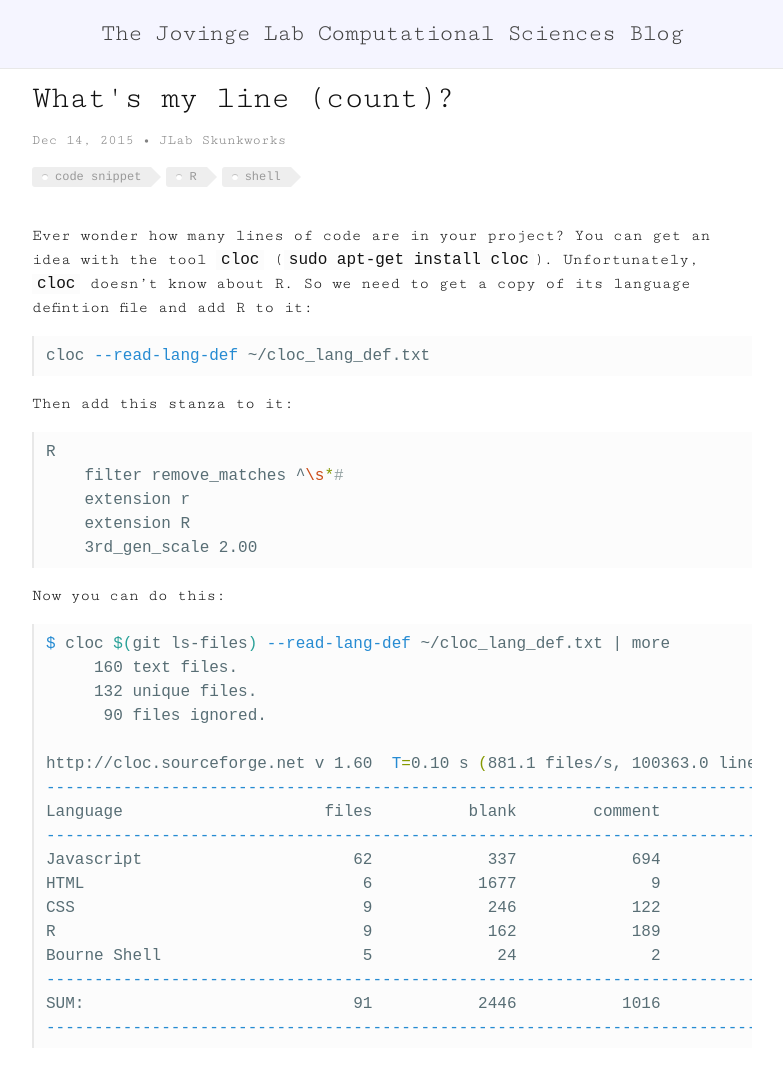
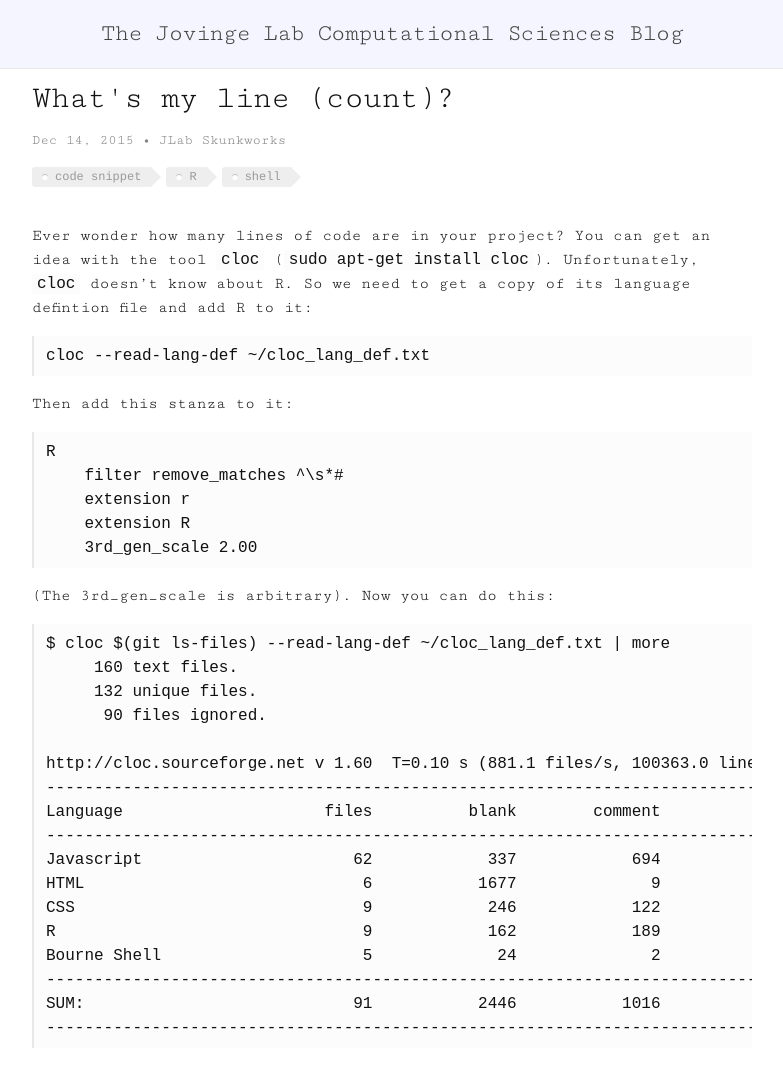
Before and after one commit to JovingeLabSoftware/JovingeLabSoftware.github.io, a Jekyll site: the page built from _posts/2015-12-14-what-s-my-line-count.md, in a window 1280 px wide and 1112 px high. Shown: the top 1087 px of the window, without its empty margins (248-1031 px from the left). Built offline with Jekyll 4.4.1, drawn with Linux system fonts in a browser that asks for light colours; Markdown is read by kramdown in place of the engine named in the settings; comment, search, counter and statistics services are not loaded.

Commit message:
Created 2015-12-14-what-s-my-line-count.md

````diff
--- a/_posts/2015-12-14-what-s-my-line-count.md
+++ b/_posts/2015-12-14-what-s-my-line-count.md
@@ -13,22 +13,22 @@ title: "What's my line (count)?"
 
 Ever wonder how many lines of code are in your project?  You can get an idea with the tool `cloc` (`sudo apt-get install cloc`).  Unfortunately, `cloc` doesn't know about R.  So we need to get a copy of its language defintion file and add R to it:
 
-```shell
+```Shell
 cloc --read-lang-def ~/cloc_lang_def.txt
 ```
 
 Then add this stanza to it:
 
-```shell
+```Shell
 R
     filter remove_matches ^\s*#
     extension r
     extension R
     3rd_gen_scale 2.00
 ```
-Now you can do this:
+(The 3rd_gen_scale is arbitrary). Now you can do this:
 
-```shell
+```Shell
 $ cloc $(git ls-files) --read-lang-def ~/cloc_lang_def.txt | more
      160 text files.
      132 unique files.
````
